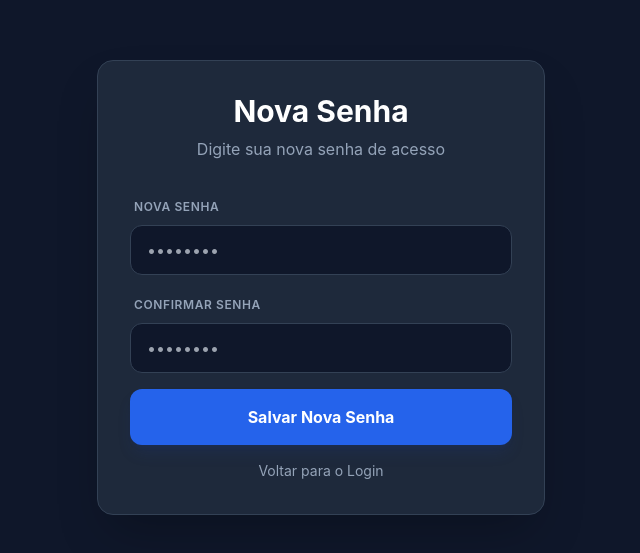
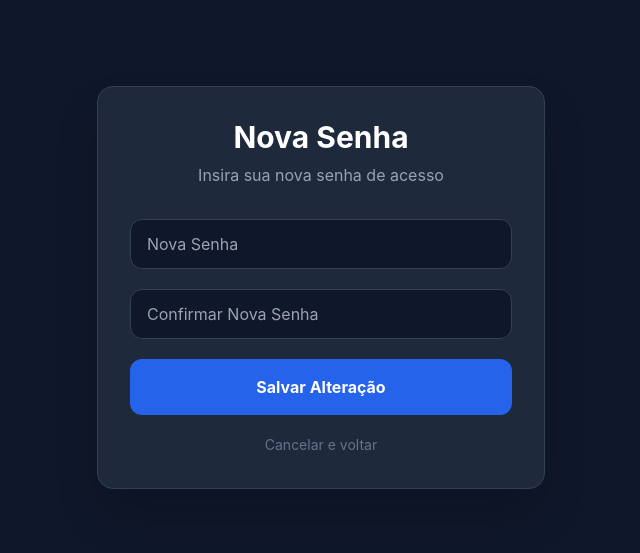
Before and after one commit to brunoviana-dev/controle-de-ponto-arq, a React (Vite) app: page /area-cliente/redefinir-senha in a window 1280 px wide. Shown: the part 113-666 px from the top of the page, without its empty margins (319-959 px from the left). Built offline with nearby package versions, Linux system fonts and the light colour scheme; no server answers.

Commit message:
Fix: final robust path for password reset with clean URLs and timeout

```diff
--- a/pages/area-cliente/RedefinirSenhaPage.tsx
+++ b/pages/area-cliente/RedefinirSenhaPage.tsx
@@ -1,4 +1,4 @@
-import React, { useState, useEffect, useRef } from 'react';
+import React, { useState, useEffect } from 'react';
 import { useNavigate } from 'react-router-dom';
 import { supabase } from '../../services/supabaseClient';
 
@@ -8,88 +8,75 @@ const RedefinirSenhaPage: React.FC = () => {
     const [loading, setLoading] = useState(false);
     const [message, setMessage] = useState<{ type: 'success' | 'error' | 'info', text: string } | null>(null);
     const navigate = useNavigate();
-    const isSubmitting = useRef(false);
 
     useEffect(() => {
-        // Tenta estabelecer a sessão assim que a página carrega
-        const setup = async () => {
-            const hash = window.location.hash.substring(1);
-            const params = new URLSearchParams(hash);
+        // Tenta apenas uma vez extrair e configurar a sessão
+        const params = new URLSearchParams(window.location.hash.substring(1) || window.location.search.substring(1));
         const accessToken = params.get('access_token');
         const refreshToken = params.get('refresh_token');
 
         if (accessToken && refreshToken) {
-                await supabase.auth.setSession({
+            supabase.auth.setSession({
                 access_token: accessToken,
                 refresh_token: refreshToken
-                }).catch(() => { /* ignora erro de abort inicial */ });
+            }).catch(console.error);
         }
-        };
-        setup();
     }, []);
 
     const handleSubmit = async (e: React.FormEvent) => {
         e.preventDefault();
-
-        if (isSubmitting.current) return;
 
         if (password !== confirmPassword) {
             setMessage({ type: 'error', text: 'As senhas não coincidem.' });
             return;
         }
 
-        isSubmitting.current = true;
         setLoading(true);
-        setMessage({ type: 'info', text: 'Enviando nova senha...' });
+        setMessage({ type: 'info', text: 'Processando alteração...' });
+
+        // Timer de segurança para não travar a UI
+        const timeout = setTimeout(() => {
+            if (loading) {
+                setLoading(false);
+                setMessage({ type: 'error', text: 'A operação demorou muito. Por favor, tente clicar em salvar novamente.' });
+            }
+        }, 15000);
 
         try {
-            // Garante sessão antes do update
+            // Garante que o usuário está autenticado pelo link
             const { data: { session } } = await supabase.auth.getSession();
 
             if (!session) {
-                const hash = window.location.hash.substring(1);
-                const params = new URLSearchParams(hash);
+                const params = new URLSearchParams(window.location.hash.substring(1) || window.location.search.substring(1));
                 const accessToken = params.get('access_token');
                 const refreshToken = params.get('refresh_token');
 
                 if (accessToken && refreshToken) {
-                    await supabase.auth.setSession({
-                        access_token: accessToken,
-                        refresh_token: refreshToken
-                    });
+                    await supabase.auth.setSession({ access_token: accessToken, refresh_token: refreshToken });
                 } else {
-                    throw new Error('Não foi possível validar seu acesso. Peça um novo link por e-mail.');
+                    throw new Error('Link de acesso não detectado. Peça um novo link.');
                 }
             }
 
-            // Tenta atualizar a senha
             const { error } = await supabase.auth.updateUser({ password });
+            clearTimeout(timeout);
 
-            if (error) {
-                // Se o erro for o "abortado", tentamos uma última vez após mini-delay
-                if (error.message.includes('aborted')) {
-                    await new Promise(r => setTimeout(r, 1000));
-                    const { error: retryError } = await supabase.auth.updateUser({ password });
-                    if (retryError) throw retryError;
-                } else {
-                    throw error;
-                }
-            }
+            if (error) throw error;
 
             setMessage({ type: 'success', text: 'Senha alterada com sucesso!' });
             setTimeout(() => navigate('/area-cliente/login'), 2000);
 
         } catch (err: any) {
-            console.error('Erro:', err);
-            setMessage({
-                type: 'error',
-                text: err.message.includes('aborted')
-                    ? 'O navegador interrompeu a conexão. Por favor, tente clicar novamente no botão.'
-                    : 'Erro: ' + (err.message || 'Falha na comunicação.')
-            });
-        } finally {
+            clearTimeout(timeout);
+            console.error('Falha geral:', err);
+
+            let errorText = err.message || 'Erro de conexão.';
+            if (errorText.includes('aborted')) {
+                errorText = 'A conexão foi interrompida. Clique em salvar novamente para concluir.';
+            }
+
+            setMessage({ type: 'error', text: 'Falha: ' + errorText });
             setLoading(false);
-            isSubmitting.current = false;
         }
     };
 
@@ -98,7 +85,7 @@ const RedefinirSenhaPage: React.FC = () => {
             <div className="w-full max-w-md bg-slate-800 p-8 rounded-2xl shadow-2xl border border-slate-700">
                 <div className="text-center mb-8">
                     <h1 className="text-3xl font-bold text-white mb-2">Nova Senha</h1>
-                    <p className="text-slate-400">Digite sua nova senha de acesso</p>
+                    <p className="text-slate-400">Insira sua nova senha de acesso</p>
                 </div>
 
                 {message && (
@@ -110,44 +97,42 @@ const RedefinirSenhaPage: React.FC = () => {
                     </div>
                 )}
 
-                <form onSubmit={handleSubmit} className="space-y-4">
-                    <div className="space-y-2">
-                        <label className="text-xs font-semibold text-slate-400 uppercase tracking-wider ml-1">Nova Senha</label>
+                <form onSubmit={handleSubmit} className="space-y-5">
                     <input
                         type="password"
+                        placeholder="Nova Senha"
                         required
-                            className="w-full px-4 py-3 bg-slate-900 border border-slate-700 rounded-xl text-white focus:outline-none focus:ring-2 focus:ring-blue-500 transition-all"
-                            placeholder="••••••••"
+                        disabled={loading && !message}
+                        className="w-full px-4 py-3 bg-slate-900 border border-slate-700 rounded-xl text-white outline-none focus:border-blue-500 transition-all"
                         value={password}
                         onChange={e => setPassword(e.target.value)}
                     />
-                    </div>
-                    <div className="space-y-2">
-                        <label className="text-xs font-semibold text-slate-400 uppercase tracking-wider ml-1">Confirmar Senha</label>
                     <input
                         type="password"
+                        placeholder="Confirmar Nova Senha"
                         required
-                            className="w-full px-4 py-3 bg-slate-900 border border-slate-700 rounded-xl text-white focus:outline-none focus:ring-2 focus:ring-blue-500 transition-all"
-                            placeholder="••••••••"
+                        disabled={loading && !message}
+                        className="w-full px-4 py-3 bg-slate-900 border border-slate-700 rounded-xl text-white outline-none focus:border-blue-500 transition-all"
                         value={confirmPassword}
                         onChange={e => setConfirmPassword(e.target.value)}
                     />
-                    </div>
                     <button
                         type="submit"
                         disabled={loading}
-                        className="w-full py-4 bg-blue-600 hover:bg-blue-500 text-white font-bold rounded-xl shadow-lg shadow-blue-900/20 transition-all disabled:opacity-50 active:scale-[0.98]"
+                        className="w-full py-4 bg-blue-600 hover:bg-blue-500 text-white font-bold rounded-xl transition-all disabled:opacity-50"
                     >
-                        {loading ? 'Processando...' : 'Salvar Nova Senha'}
+                        {loading ? 'Salvando...' : 'Salvar Alteração'}
                     </button>
 
+                    {!loading && (
                         <button
                             type="button"
                             onClick={() => navigate('/area-cliente/login')}
-                        className="w-full text-center text-sm text-slate-400 hover:text-white transition-colors"
+                            className="w-full text-center text-sm text-slate-500 hover:text-slate-300"
                         >
-                        Voltar para o Login
+                            Cancelar e voltar
                         </button>
+                    )}
                 </form>
             </div>
         </div>
```
Lines whose indentation alone changed are shown as unchanged.
